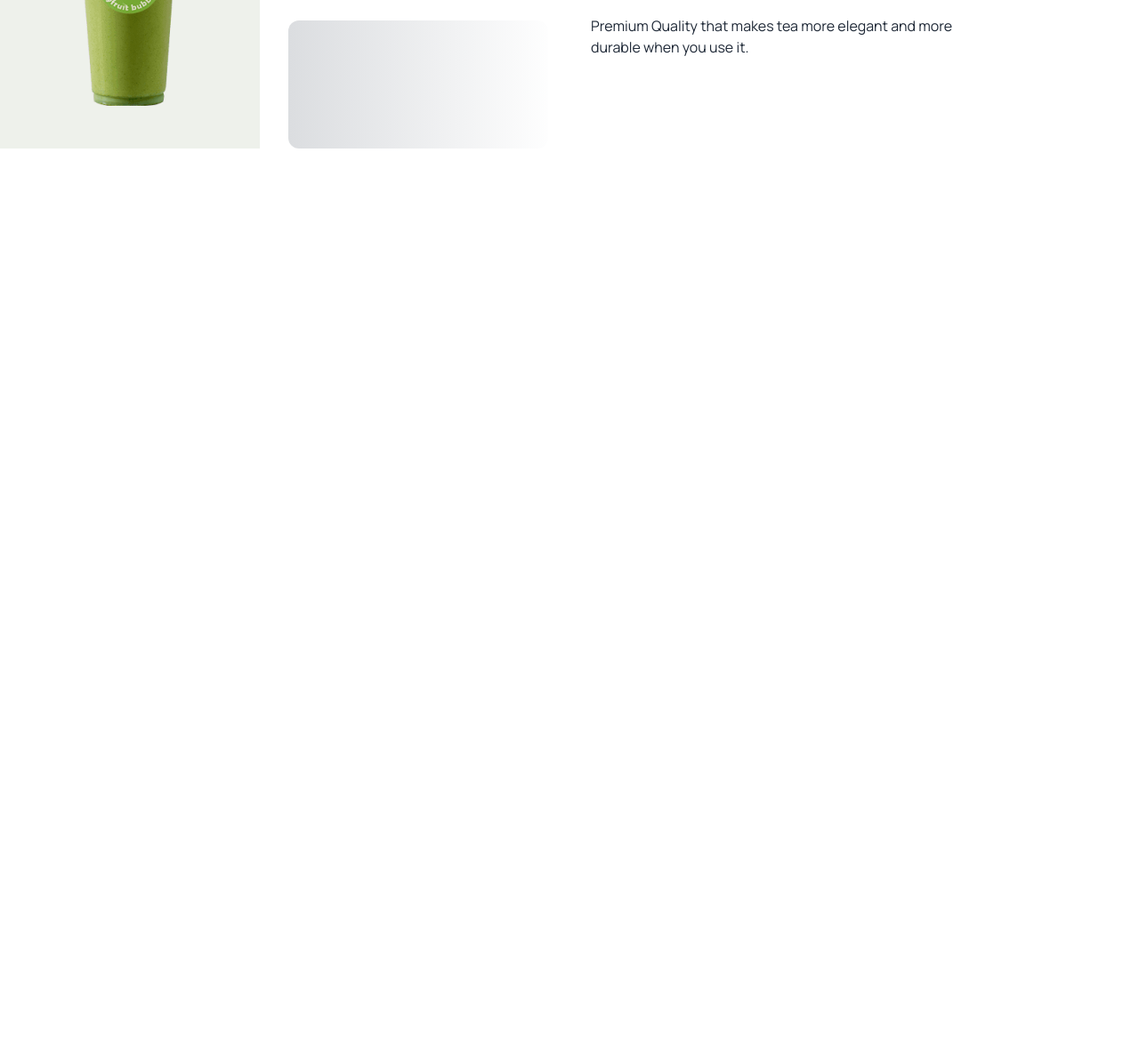
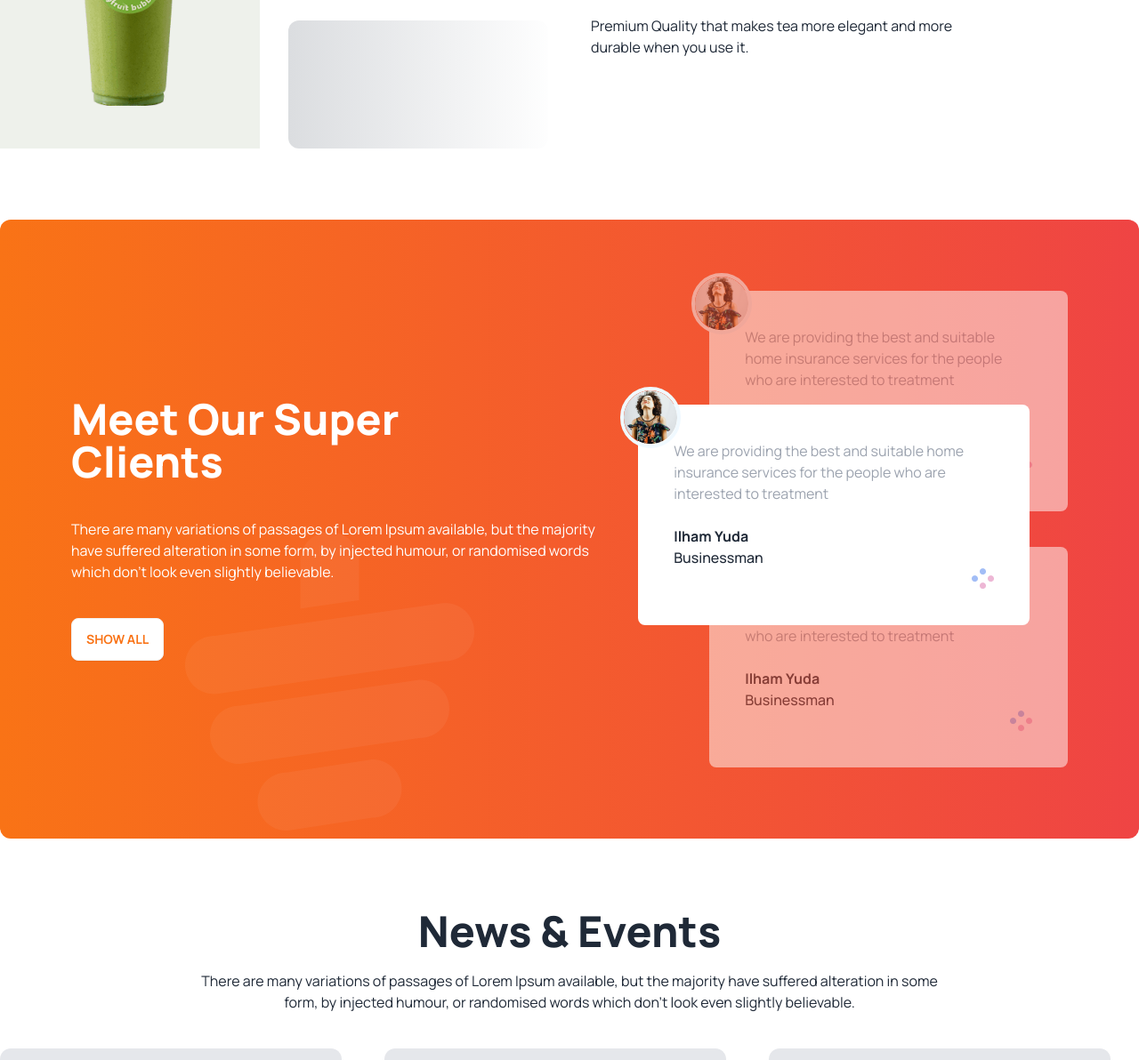
Before and after one commit to Jubair234/tea-house, a plain HTML site: page index.html in a window 1280 px wide. Shown: the part 1608-2800 px from the top of the page at 89% size. Before the commit the page ends 1855 px from the top, so only its background shows below. Drawn offline with nearby package versions, Linux system fonts and the light colour scheme.

Commit message:
News and Events and some changes

```diff
--- a/index.html
+++ b/index.html
@@ -39,7 +39,7 @@
 <body class="manrope-font">
 
   <header class=" container mx-auto">
-    <div class="hero ">
+    <div class=" ">
       <div class="hero-content flex-col lg:flex-row justify-between">
 
         <div>
@@ -52,7 +52,7 @@
           <button class="btn btn-primary">Explore More</button>
         </div>
         <div class="relative">
-          <img src="images/banner.png" class="max-w-sm" />
+          <img src="images/banner.png" class=" lg:w-[550px]" />
 
           <div class="flex items-center gap-3 shadow-lg rounded-lg bg-white p-3 w-60 absolute bottom-0 left-0">
             <div><i class='bx bxs-star text-5xl text-amber-400	'></i></div>
@@ -126,11 +126,13 @@
 
     <!-- great tea  -->
 
-    <section class="my-20 flex flex-col lg:flex-row gap-12" >
+    <section class="my-20  flex flex-col lg:flex-row gap-12">
       <div class="grid grid-cols-1 gap-8 md:grid-cols-2 flex-1">
         <div class="rounded-xl h-36 bg-gradient-to-r from-red-500 to-orange-500 opacity-10	 	"></div>
-        <div class="row-span-2 bg-[#E6A6231A] flex justify-center items-center"><img class="px-8 py-12" src="/images/fresh-1.png" alt=""></div>
-        <div class="row-span-2 bg-[#5776391A] flex justify-center items-center"><img class="px-8 py-12" src="/images/fresh-2.png" alt=""></div>
+        <div class="row-span-2 bg-[#E6A6231A] flex justify-center items-center"><img class="px-8 py-12"
+            src="/images/fresh-1.png" alt=""></div>
+        <div class="row-span-2 bg-[#5776391A] flex justify-center items-center"><img class="px-8 py-12"
+            src="/images/fresh-2.png" alt=""></div>
         <div class="rounded-xl h-36	bg-gradient-to-r from-gray-600 to-gray-50 opacity-20	"></div>
 
 
@@ -150,6 +152,133 @@
 
     </section>
 
+    <!-- super clients  -->
+    <section
+      class="my-20 p-6 lg:p-20 rounded-xl gap-4  bg-gradient-to-r from-orange-500 to-red-500 flex items-center flex-col lg:flex-row">
+      <div class="space-y-10 relative ">
+        <h3 class="  text-3xl lg:text-5xl font-extrabold mb-5 text-white">Meet Our Super <br> Clients</h3>
+        <p class="text-white pr-20">There are many variations of passages of Lorem Ipsum available, but the majority
+          have
+          suffered alteration in
+          some form, by injected humour, or randomised words which don't look even slightly believable. </p>
+        <button class="btn bg-white mb-10 font-bold text-orange-500 uppercase">Show all</button>
+        <img src="images/bg_cup.png" class="absolute bottom-0 left-10 max-w-sm lg:-bottom-48 lg:left-32 " alt="">
+      </div>
+
+
+      <div class="relative mt-10 lg:mt-0">
+        <!-- pr reviews -->
+
+        <div class="bg-white z-0 relative opacity-50 p-10 mb-10 rounded-lg ">
+          <img class="absolute -left-5 -top-5 border-4 border-sky-50 rounded-full" src="images/client.png" alt="">
+          <p class="text-gray-400 mb-6">We are providing the best and suitable home insurance services for the
+            people who are interested to treatment
+          </p>
+          <h4 class="font-bold ">Ilham Yuda</h4>
+          <h4 class="font-medium">Businessman</h4>
+          <div class="flex justify-end">
+            <img src="images/circles.png" alt="">
+          </div>
+
+
+        </div>
+        <!-- cr reviews -->
+
+        <div class="bg-white absolute lg:-left-20 top-32 z-10 lg:w-[440px] p-10 mb-10 rounded-lg ">
+          <img class="absolute -left-5 -top-5 border-4 border-sky-50 rounded-full" src="images/client.png" alt="">
+          <p class="text-gray-400 mb-6">We are providing the best and suitable home insurance services for the
+            people who are interested to treatment
+          </p>
+          <h4 class="font-bold ">Ilham Yuda</h4>
+          <h4 class="font-medium">Businessman</h4>
+          <div class="flex justify-end">
+            <img src="images/circles.png" alt="">
+          </div>
+
+
+        </div>
+        <!--ne reviews -->
+
+        <div class="bg-white relative z-0 opacity-50 p-10 rounded-lg ">
+          <img class="absolute -left-5 -top-5 border-4 border-sky-50 rounded-full" src="images/client.png" alt="">
+          <p class="text-gray-400 mb-6">We are providing the best and suitable home insurance services for the
+            people who are interested to treatment
+          </p>
+          <h4 class="font-bold ">Ilham Yuda</h4>
+          <h4 class="font-medium">Businessman</h4>
+          <div class="flex justify-end">
+            <img src="images/circles.png" alt="">
+          </div>
+
+
+        </div>
+
+
+      </div>
+
+
+
+
+
+    </section>
+
+    <!-- News & Events -->
+
+    <section class="my-20">
+      <h3 class=" text-center text-3xl lg:text-5xl font-extrabold mb-5 ">News & Events </h3>
+
+      <p class=" text-center w-8/12 mx-auto">There are many variations of passages of Lorem Ipsum available, but the
+        majority have suffered alteration in
+        some form, by injected humour, or randomised words which don't look even slightly believable. </p>
+
+
+      <div class="grid my-10 grid-cols-1 lg:grid-cols-3 md:grid-cols-2 gap-4">
+          <!-- News 1   -->
+        <div class="card justify-start p-5 w-96 bg-gray-200 rounded-xl shadow-xl">
+          <img class="flex justify-start" src="images/news-1.png" alt="Shoes" />
+
+          <div class="card-body p-0 space-y-3">
+            <h4>Feb 05, 2027</h4>
+            <h2 class="card-title">Collecting 8 points for discount</h2>
+            <p>There are many variations of passages of Lorem Ipsum available.</p>
+            <div class="card-actions justify-start">
+              <button class="btn bg-slate-300 text-black">Learn More</button>
+            </div>
+          </div>
+        </div>
+          <!-- News 2   -->
+        <div class="card justify-start p-5 w-96 bg-gray-200 rounded-xl shadow-xl">
+          <img class="flex justify-start" src="images/news-2.png" alt="Shoes" />
+
+          <div class="card-body p-0 space-y-3">
+            <h4>Feb 05, 2027</h4>
+            <h2 class="card-title">Collecting 8 points for discount</h2>
+            <p>There are many variations of passages of Lorem Ipsum available.</p>
+            <div class="card-actions justify-start">
+              <button class="btn bg-slate-300 text-black">Learn More</button>
+            </div>
+          </div>
+        </div>
+          <!-- News 3   -->
+        <div class="card justify-start p-5 w-96 bg-gray-200 rounded-xl shadow-xl">
+          <img class="flex justify-start" src="images/news-3.png" alt="Shoes" />
+
+          <div class="card-body p-0 space-y-3">
+            <h4>Feb 05, 2027</h4>
+            <h2 class="card-title">Collecting 8 points for discount</h2>
+            <p>There are many variations of passages of Lorem Ipsum available.</p>
+            <div class="card-actions justify-start">
+              <button class="btn bg-slate-300 text-black">Learn More</button>
+            </div>
+          </div>
+        </div>
+
+      </div>
+
+
+    </section>
+
+
   </main>
 
   <footer></footer>
```
